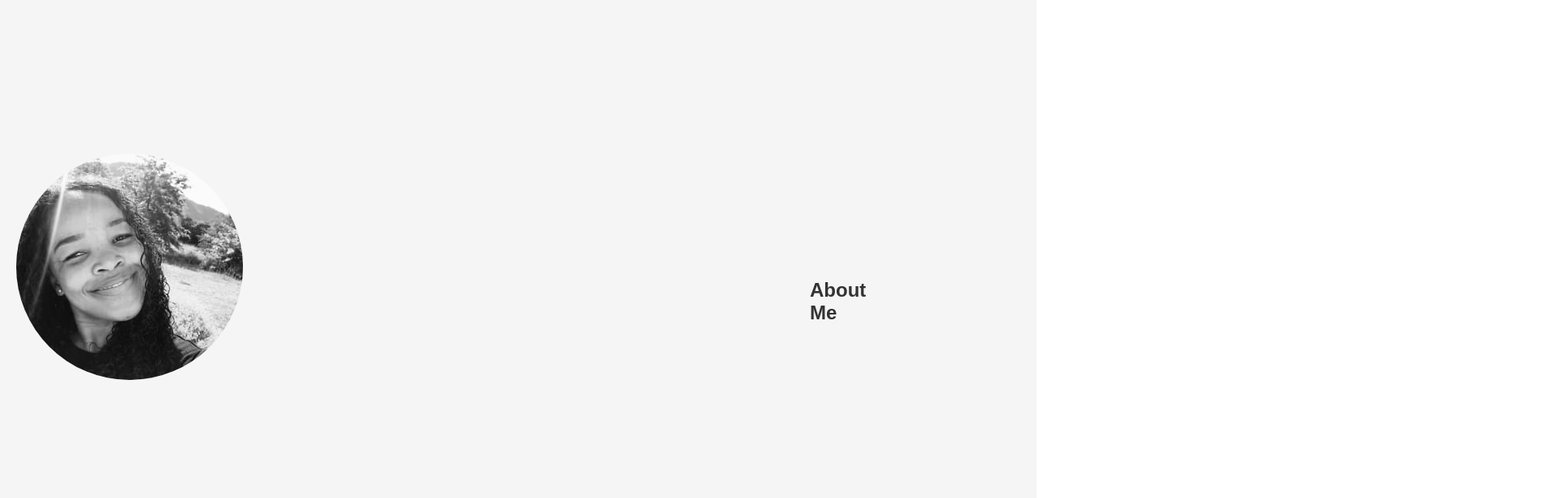
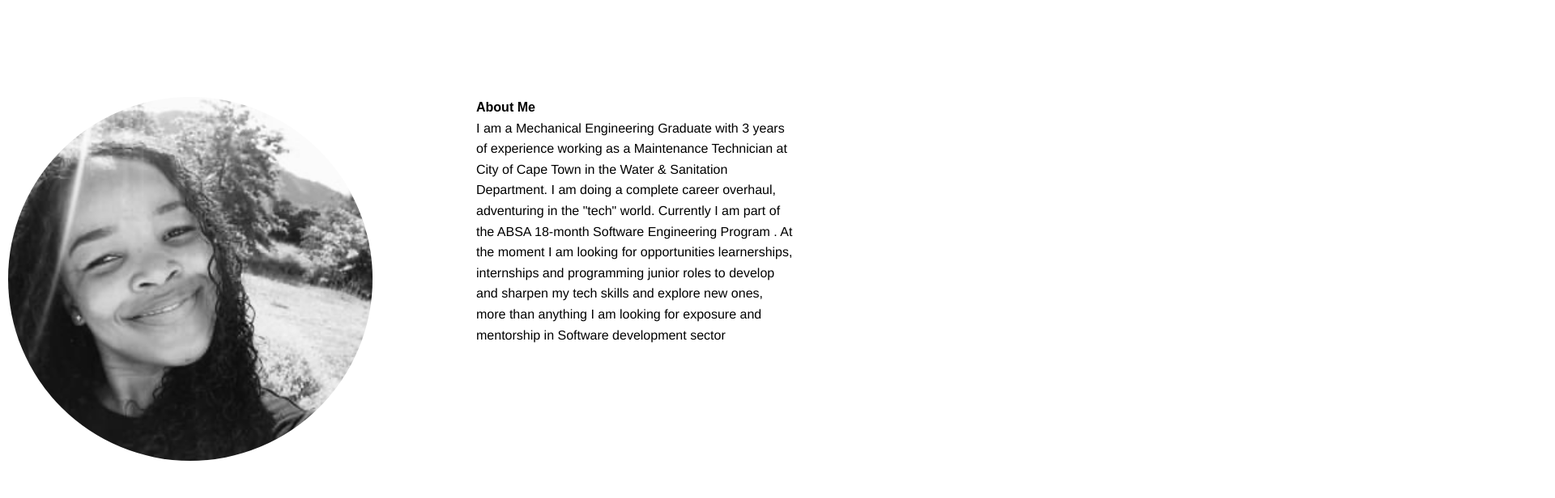
Before and after one commit to SibuMyeki/my_react_project, a React (Vite) app: page / in a window 1280 px wide. Shown: the part 780-1396 px from the top of the page at 81% size, 1920 px wide, since content can reach past the window. After the commit the page ends 1350 px from the top, so only its background shows below. Built offline with nearby package versions, Linux system fonts and the light colour scheme.

Commit message:
landing oage

```diff
--- a/src/App.jsx
+++ b/src/App.jsx
@@ -5,14 +5,14 @@ import AboutPage from './components/AboutPage/AboutPage';
 // app test
 const App = () => {
   return (
-    <div className='container'>
-      <Navbar/>
-      <HomePage />
-      <AboutPage />
+
+    <div>
+        <Navbar/>
+        <HomePage />
+        <AboutPage />
+    </div>
 
 
-
-    </div>
   );
 }
 
--- a/src/components/AboutPage/AboutPage.css
+++ b/src/components/AboutPage/AboutPage.css
@@ -2,21 +2,22 @@
 
 .about-me
 {
-  max-width: 800px; /* Adjust the maximum width as needed */
+  max-width: 100px; /* Adjust the maximum width as needed */
   margin: 0 auto; /* Center the content horizontally */
+  align-items: center;
+
 
 }
 
-.about-me h2 {
-  font-size: 24px; /* Adjust the heading font size */
-  color: #333; /* Adjust the heading color */
-  padding: 1000px;
-}
 
 .about-me p {
   font-size: 16px; /* Adjust the paragraph font size */
+  font-family: helvetica;
   line-height: 1.6; /* Adjust the line height for better readability */
-  color: #666; /* Adjust the paragraph color */
+  color:black; /* Adjust the paragraph color */
+  padding-left: 60%;
+
+
 }
 
 .AboutPicture
@@ -25,4 +26,12 @@
     top: 900px;
     left:10px;
     border-radius: 50%;
+    width: 450px;
 }
+
+.About-Text
+{
+    position: absolute;
+    top: 900px;
+    right: 300px;
+}
--- a/src/components/AboutPage/AboutPage.jsx
+++ b/src/components/AboutPage/AboutPage.jsx
@@ -5,20 +5,25 @@ import image from "./img4.jpg";
 function AboutPage() {
   return (
     <div className="about-me">
-        <div className="Home-Img">
-                <img className="AboutPicture" src={image} alt="about-Image" />
+
+      <div>
+        <img className='AboutPicture' src={image} alt='About me picture' />
+      </div>
+      <div className="About-Text">
+            <div>
+                <p><strong>About Me</strong></p>
+                <p>
+                  I am a Mechanical Engineering Graduate with 3 years of experience working as a Maintenance Technician at City of Cape Town in the Water & Sanitation Department.
+                  I am doing a complete career overhaul, adventuring in the "tech" world.
+                  Currently I am part of the ABSA 18-month Software Engineering Program . At the moment I am looking for opportunities
+                  learnerships, internships and programming junior roles to develop and sharpen my tech skills and explore new ones,
+                  more than anything I am looking for exposure and mentorship in Software development sector
+                </p>
+                </div>
             </div>
+    </div>
 
-      <h2>About Me</h2>
-      <p>
-        I am a Mechanical Engineering Graduate with 3 years of experience working as a Maintenance Technician at City of Cape Town in the Water & Sanitation Department.
-        I am doing a complete career overhaul, adventuring in the "tech" world.
-        Currently I am part of the ABSA 18-month Software Engineering Program . At the moment I am looking for opportunities
-        (learnerships, internships and programming junior roles) to develop and sharpen my tech skills and explore new ones,
-        more than anything I am looking for exposure and mentorship in Software development sector
-      </p>
 
-    </div>
   );
 }
 
--- a/src/index.css
+++ b/src/index.css
@@ -11,3 +11,21 @@
   min-height: 1000px;
   background: whitesmoke;
 }
+
+.FixedNav
+{
+    width: 100%;
+    display: flex;
+    align-items: center;
+    justify-content: flex-end;
+    background: #F5E8C7;
+    padding: 10px 7%;
+    border-radius: 50px;
+    position: fixed;
+    z-index: 1;
+}
+.FixedBody
+{
+  position: fixed;
+  height: 600px;
+}
```
